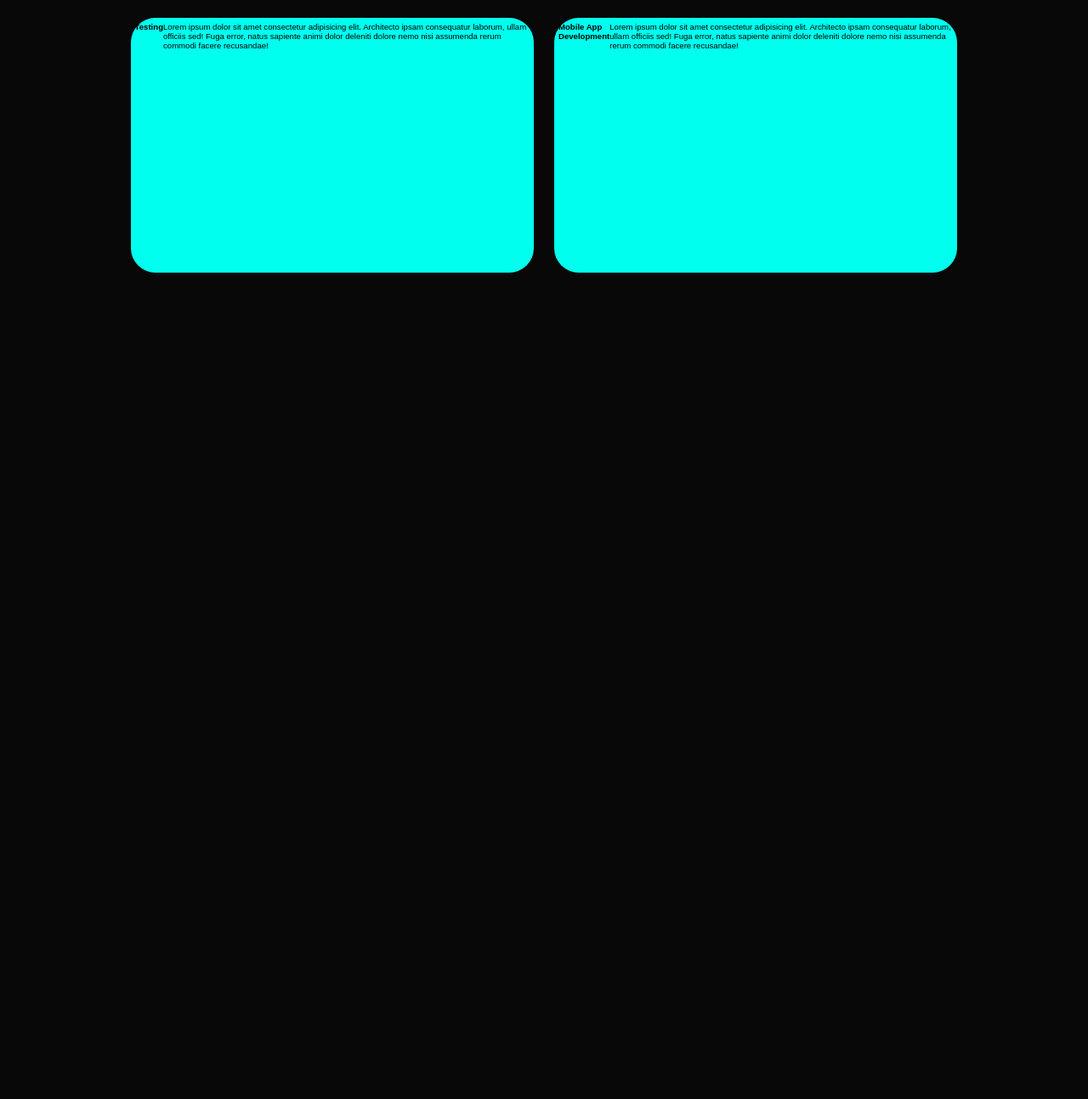
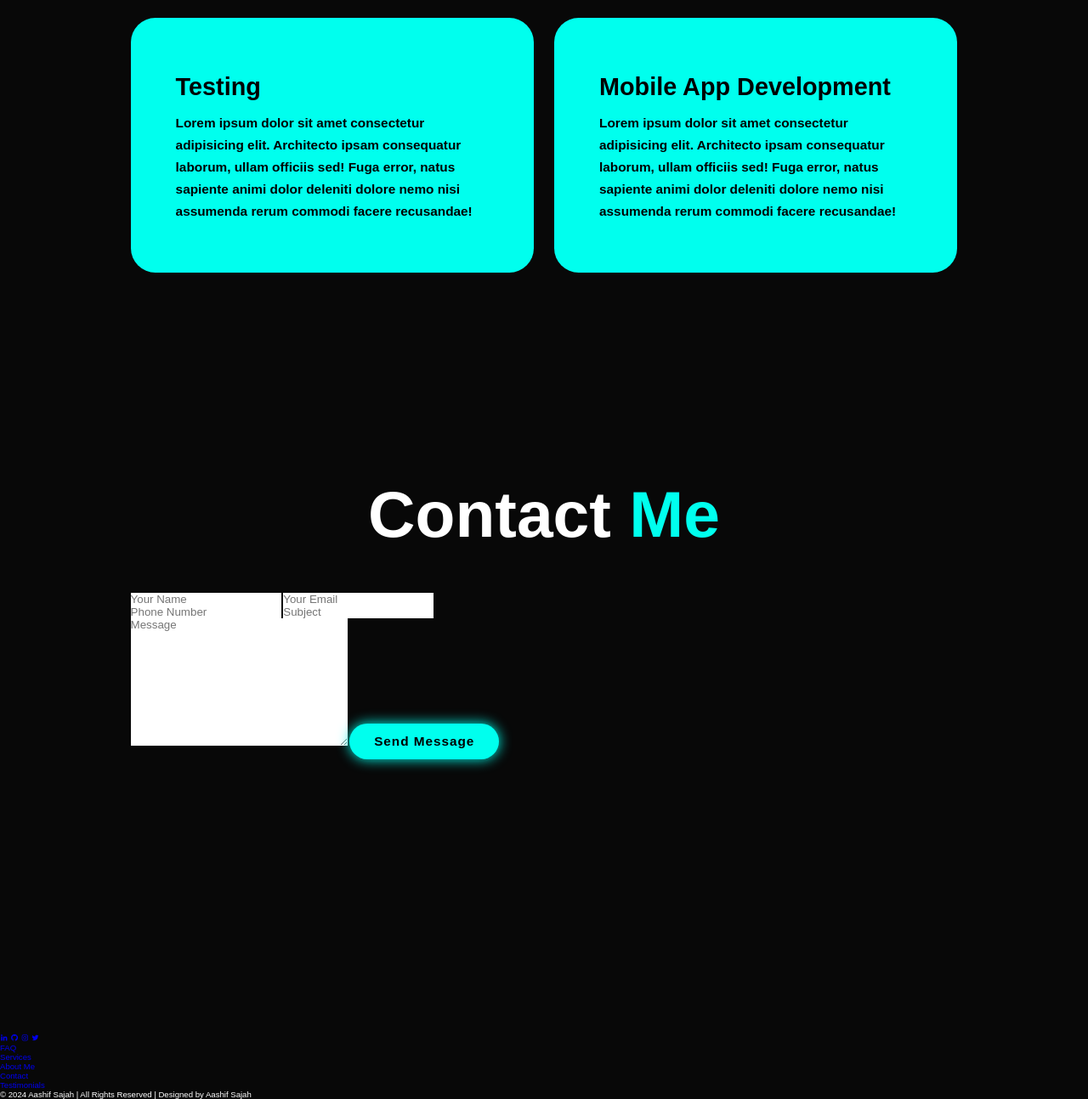
Before and after one commit to aashif-sajah/portfolio, a plain HTML site: page index.html in a window 1280 px wide. Shown: the part 2813-4107 px from the top of the page at 85% size. Before the commit the page ends 3230 px from the top, so only its background shows below. Drawn offline with nearby package versions, Linux system fonts and the light colour scheme.

Commit message:
Completed Services Section

```diff
--- a/index.html
+++ b/index.html
@@ -118,7 +118,6 @@
       <h2 class="heading">Services</h2>
 
       <div class="service-container">
-
         <div class="service-box">
           <div class="service-info">
             <h4>Back End Development</h4>
@@ -168,6 +167,75 @@
         </div>
       </div>
     </section>
+
+    <!-- Contact Section -->
+
+    <section class="contact" id="contact">
+      <h2 class="heading">Contact <span>Me</span></h2>
+
+      <form action="">
+        <div class="input-group">
+          <div class="input-box">
+            <input type="text" placeholder="Your Name" />
+            <input type="email" placeholder="Your Email" />
+          </div>
+
+          <div class="input-box">
+            <input type="number" placeholder="Phone Number" />
+            <input type="text" placeholder="Subject" />
+          </div>
+        </div>
+
+        <div class="input-group-2">
+          <textarea
+            name=""
+            id=""
+            cols="30"
+            rows="10"
+            placeholder="Message"
+          ></textarea>
+          <input type="submit" value="Send Message" class="btn" />
+        </div>
+      </form>
+    </section>
+
+    <!-- Footer -->
+
+    <footer class="footer">
+      <div class="social">
+        <a href="#"><i class="bx bxl-linkedin"></i></a>
+        <a href="#"><i class="bx bxl-github"></i></a>
+        <a href="#"><i class="bx bxl-instagram"></i></a>
+        <a href="#"><i class="bx bxl-twitter"></i></a>
+      </div>
+
+      <ul class="list">
+        <li>
+          <a href="#">FAQ</a>
+        </li>
+
+        <li>
+          <a href="#">Services</a>
+        </li>
+
+        <li>
+          <a href="#">About Me</a>
+        </li>
+
+        <li>
+          <a href="#">Contact</a>
+        </li>
+
+        <li>
+          <a href="#">Testimonials</a>
+        </li>
+      </ul>
+
+      <p class="copyright">
+        © 2024 Aashif Sajah | All Rights Reserved | Designed by Aashif Sajah
+      </p>
+    </footer>
+
     <script src="script.js"></script>
   </body>
 </html>
--- a/style.css
+++ b/style.css
@@ -441,4 +441,25 @@ span {
 
 .service-box .service-info {
     display: flex;
+    flex-direction: column;
+    text-align: left;
+    max-height: 200px;
+    justify-content: left;
+    align-items: baseline;
+    padding: 5rem 5rem;
 }
+
+
+.service-info h4 {
+    font-size: 3rem;
+    font-weight: 800;
+    line-height: 2;
+}
+
+.service-info p {
+    font-size: 1.6rem;
+    font-weight: 600;
+    max-height: 100px;
+    line-height: 1.7;
+    margin: auto;
+}
```
